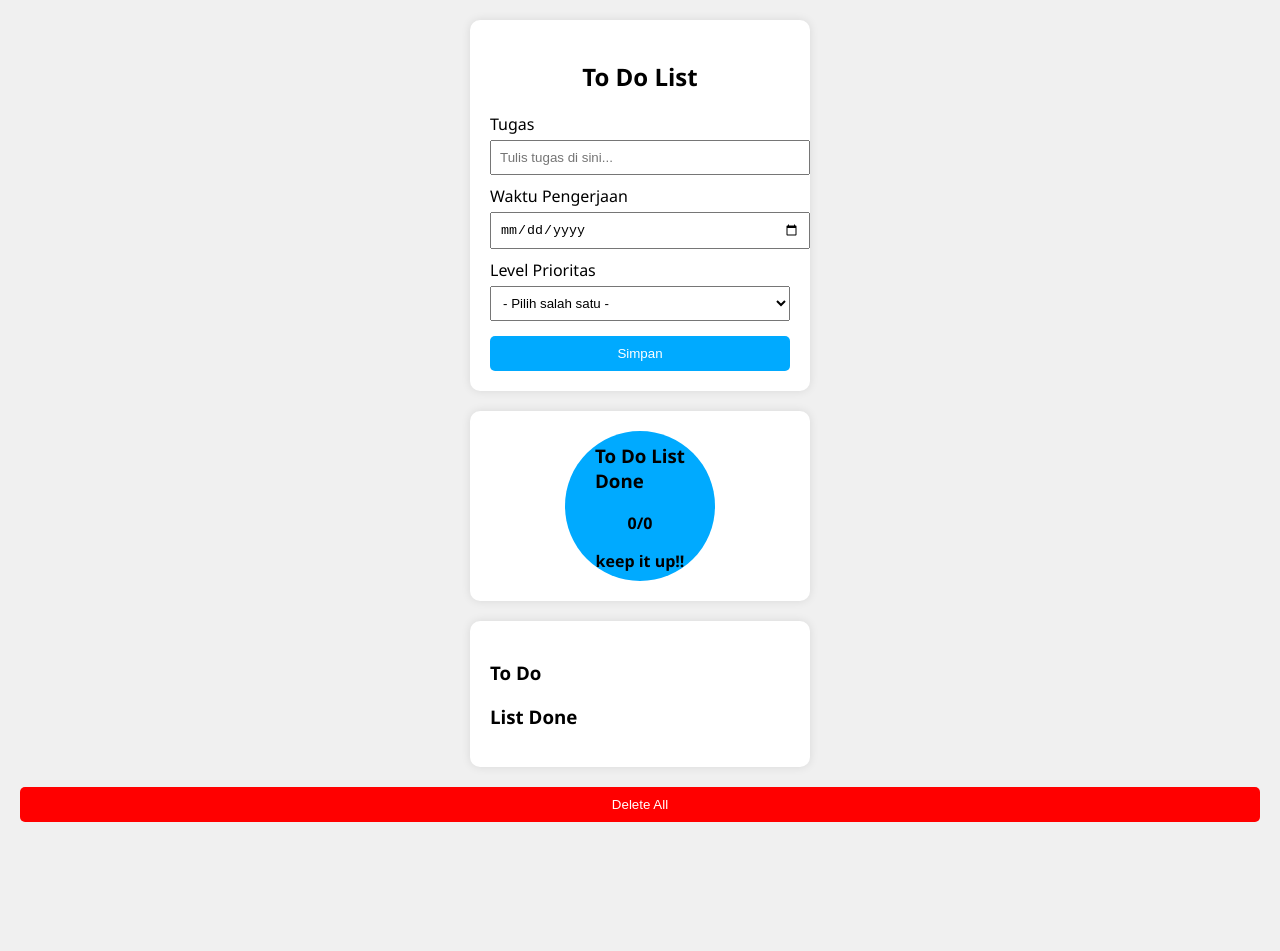
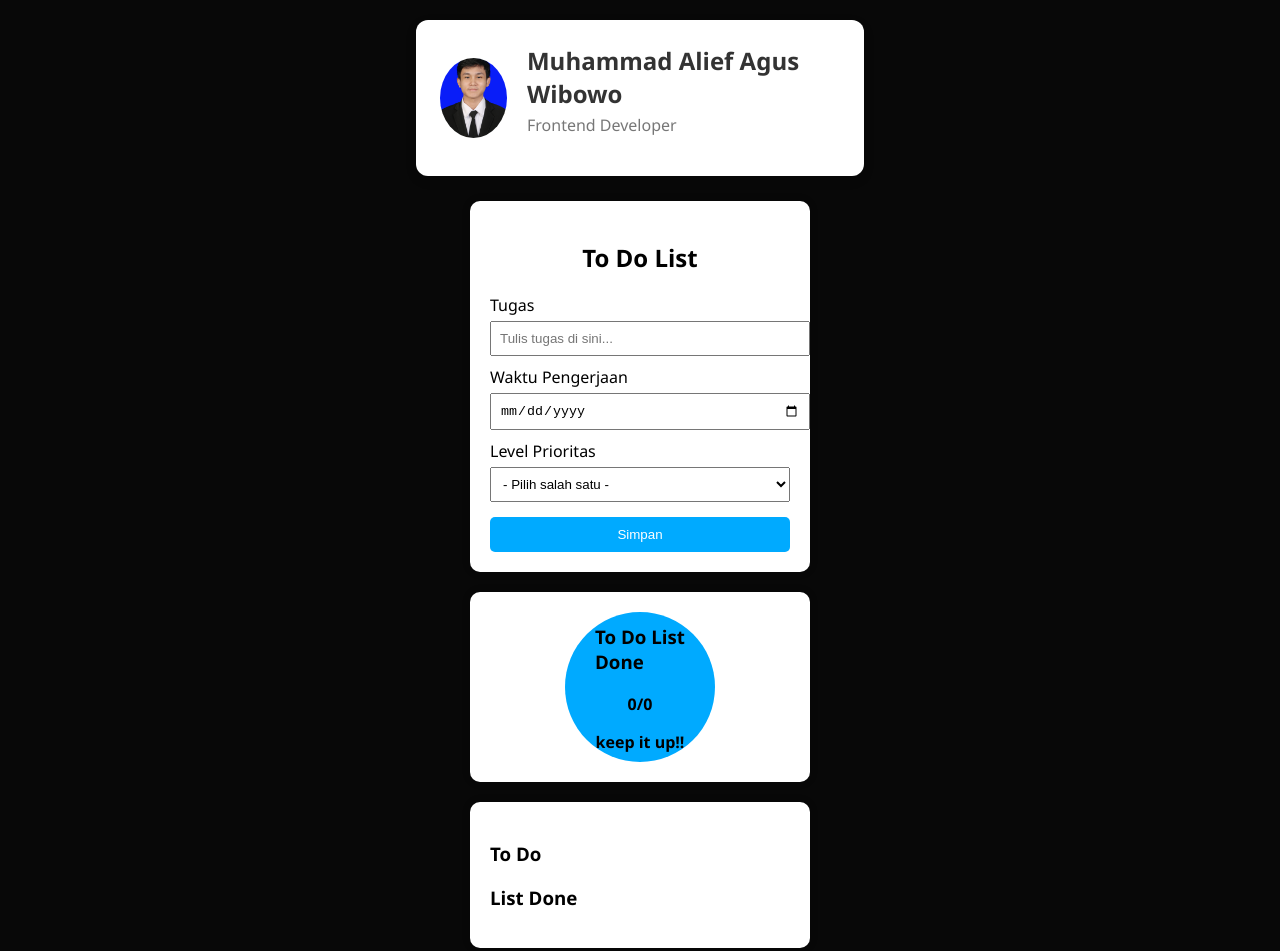
Before and after one commit to MuhammadAliefAgusWibowo/mission-4-js, a plain HTML site: page index.html in a window 1280 px wide. Shown: the top 951 px of the page. Before the commit the page ends 842 px from the top, so only its background shows below. Drawn offline with Linux system fonts and the light colour scheme.

Commit message:
menambahkan profile

```diff
--- a/index.html
+++ b/index.html
@@ -8,6 +8,13 @@
 </head>
 <body>
   <div class="container">
+    <section class="profile-card">
+    <img class="profile-img" src="../mission-4-js/assets/foto_latar biru.jpg" alt="Foto Profil" >
+    <div class="profile-info">
+      <h2 class="profile-name">Muhammad Alief Agus Wibowo</h2>
+      <p class="profile-title">Frontend Developer</p>
+    </div>
+  </section>
     <div class="form-card">
       <h2>To Do List</h2>
       <label for="task">Tugas</label>
--- a/style.css
+++ b/style.css
@@ -1,6 +1,6 @@
 body {
   font-family: 'Segoe UI', sans-serif;
-  background-color: #f0f0f0;
+  background-color: #080808;
   margin: 0;
   padding: 20px;
 }
@@ -94,3 +94,41 @@ li {
   border: none;
   border-radius: 5px;
 }
+
+
+.profile-card {
+  background-color: #fff;
+  border-radius: 12px;
+  box-shadow: 0 4px 12px rgba(0,0,0,0.1);
+  padding: 24px;
+  display: flex;
+  align-items: center;
+  max-width: 400px;
+  width: 100%;
+  margin-bottom: 25px;
+}
+
+.profile-img {
+  width: 80px;
+  height: 80px;
+  border-radius: 50%;
+  object-fit: cover;
+  margin-right: 20px;
+}
+
+.profile-info {
+  display: flex;
+  flex-direction: column;
+}
+
+.profile-name {
+  font-size: 1.5rem;
+  margin: 0;
+  color: #333;
+}
+
+.profile-title {
+  font-size: 1rem;
+  color: #777;
+  margin-top: 4px;
+}
```
Also changed, not shown: assets/foto_latar biru.jpg (added).
